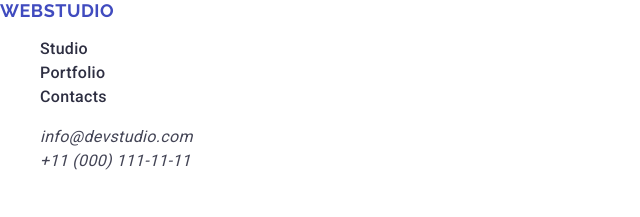
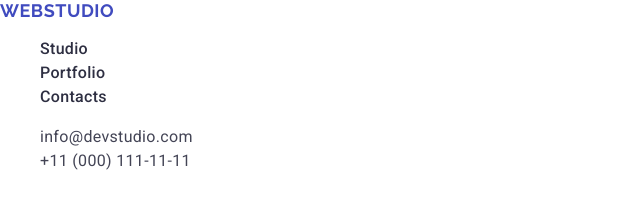
Before and after one commit to fedorstoiets/goit-markup-hw-02, a plain HTML site: page index.html in a window 1280 px wide. Shown: the top 217 px of the page, 0-640 px from the left. Drawn offline with nearby package versions, Linux system fonts and the light colour scheme.

Commit message:
fix: replace class names matching HTML tag names

```diff
--- a/css/header.css
+++ b/css/header.css
@@ -34,7 +34,7 @@
   color: #404bbf;
 }
 
-.address {
+.contact-details {
   font-style: normal;
 }
 
```
